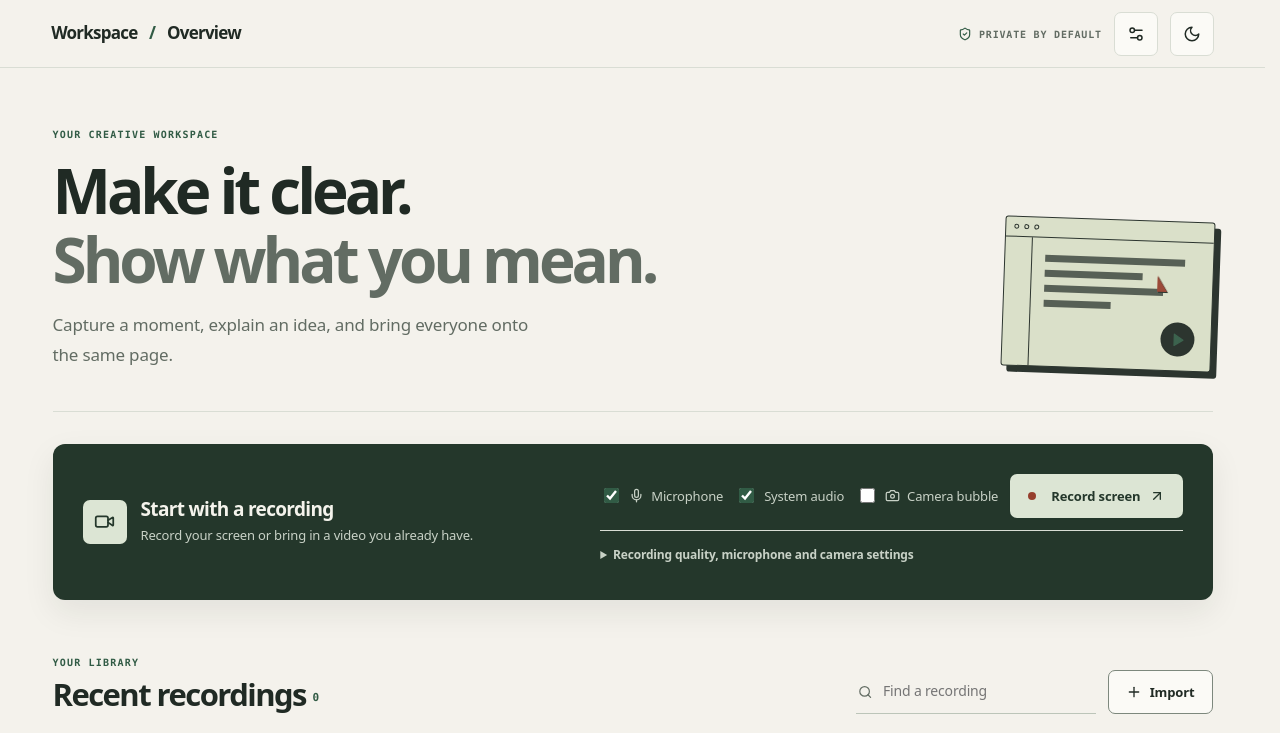
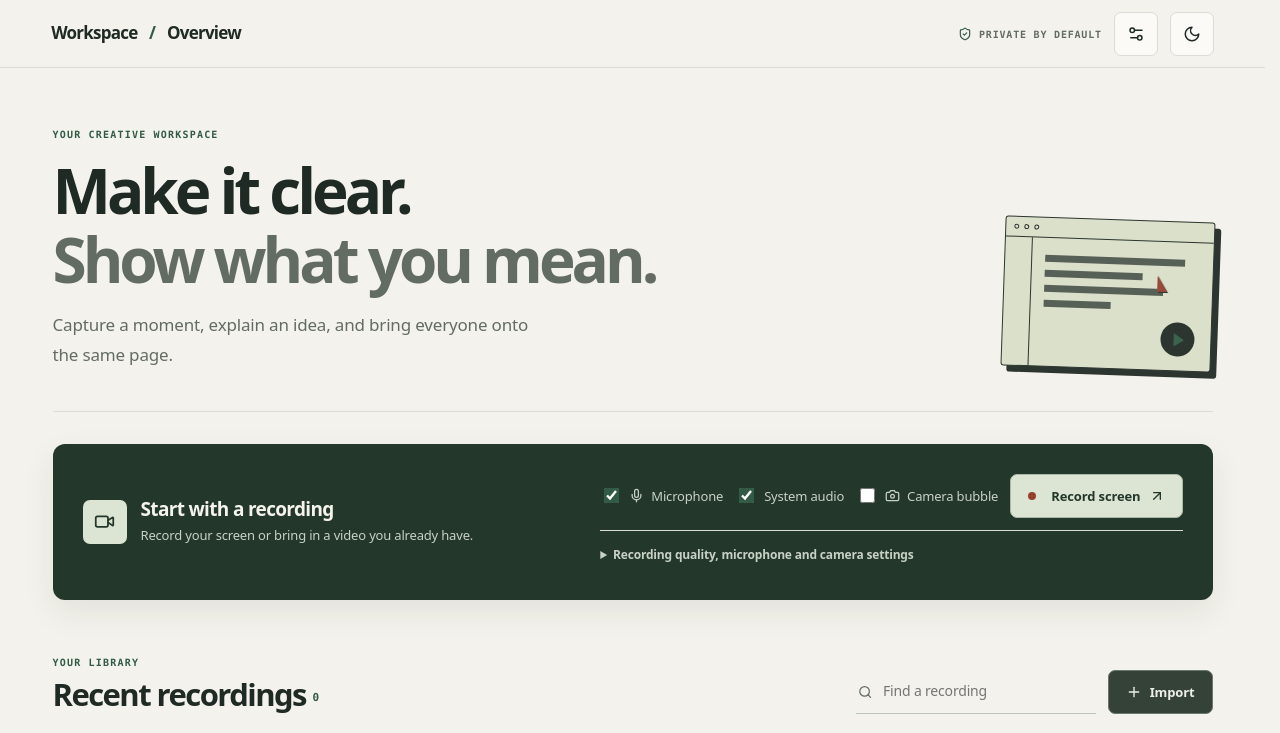
Before and after one commit to buttercode101/ScreenNote, a React (Vite) app in the folder rebuild/: page / in a window 1280 px wide. Shown: the top 733 px of the page. Built offline with nearby package versions, Linux system fonts and the light colour scheme.

Commit message:
fix: use a theme-independent accessible action palette

```diff
--- a/rebuild/src/styles.css
+++ b/rebuild/src/styles.css
@@ -710,24 +710,18 @@ body{font-family:var(--sn-font-ui)!important;line-height:var(--sn-leading-body)}
 .capture-unavailable{color:var(--sn-ink)!important;background:var(--sn-warning-soft)!important}
 .shared-review-status{color:var(--sn-ink)!important}
 
-/* Explicit theme colors for secondary controls and review status; both themes are AA-safe. */
-:root[data-theme="light"] .button.secondary{background-color:#fbfaf6!important;color:#202a24!important;border-color:#7d887d!important}
-:root[data-theme="dark"] .button.secondary{background-color:#202822!important;color:#edf0e9!important;border-color:#7d887d!important}
-.capture-panel .button.secondary{background-color:#dce5d4!important;color:#24372b!important;border-color:#aab8a5!important}
-:root[data-theme="light"] .shared-review-status{background-color:#e9eee5!important;color:#202a24!important;border-color:#9aa797!important}
-:root[data-theme="dark"] .shared-review-status{background-color:#354238!important;color:#edf0e9!important;border-color:#69786b!important}
+
+/* High-contrast action palette shared by light and dark modes. */
+.button.primary{background-color:#183d32!important;color:#f7f7f4!important;border-color:#183d32!important}
+.button.secondary{background-color:#354238!important;color:#edf0e9!important;border-color:#69786b!important}
+.capture-panel .button.primary,.capture-panel .button.secondary{background-color:#dce5d4!important;color:#24372b!important;border-color:#aab8a5!important}
+.button:disabled{opacity:1!important;filter:none!important;transform:none!important;cursor:not-allowed!important;box-shadow:none!important}
+.button.primary:disabled{background-color:#536256!important;color:#edf0e9!important;border-color:#69786b!important}
+.button.secondary:disabled{background-color:#263129!important;color:#b0b9af!important;border-color:#536256!important}
+.share-link-toast .button.secondary{background-color:#354238!important;color:#edf0e9!important;border-color:#69786b!important;opacity:1!important}
+.shared-review-status{background-color:#354238!important;color:#edf0e9!important;border-color:#69786b!important}
 .shared-review-status.approved{background-color:#dce5d4!important;color:#24372b!important;border-color:#aab8a5!important}
-:root[data-theme="dark"] .shared-review-status.approved{background-color:#354b3a!important;color:#edf0e9!important;border-color:#69786b!important}
-:root[data-theme="light"] .publish-status{background-color:#f3e5df!important;color:#202a24!important}
-:root[data-theme="dark"] .publish-status{background-color:#3c2b27!important;color:#edf0e9!important}
-:root[data-theme="light"] .capture-unavailable{background-color:#f4e4cb!important;color:#202a24!important}
-:root[data-theme="dark"] .capture-unavailable{background-color:#3a3021!important;color:#edf0e9!important}
-
-/* Disabled controls remain readable; disabled state is conveyed by muted surfaces, not opacity. */
-.button:disabled{opacity:1!important;filter:none!important;transform:none!important;cursor:not-allowed!important;box-shadow:none!important}
-:root[data-theme="light"] .button.primary:disabled{background-color:#e6e9e1!important;color:#4d584e!important;border-color:#aab8a5!important}
-:root[data-theme="dark"] .button.primary:disabled{background-color:#536256!important;color:#edf0e9!important;border-color:#69786b!important}
-:root[data-theme="light"] .button.secondary:disabled{background-color:#f1f2ec!important;color:#4d584e!important;border-color:#aab8a5!important}
-:root[data-theme="dark"] .button.secondary:disabled{background-color:#263129!important;color:#b0b9af!important;border-color:#536256!important}
-:root[data-theme="light"] .share-link-toast .button.secondary{background-color:#fbfaf6!important;color:#202a24!important;border-color:#7d887d!important}
-:root[data-theme="dark"] .share-link-toast .button.secondary{background-color:#354238!important;color:#edf0e9!important;border-color:#69786b!important;opacity:1!important}
+.shared-review-status.changes-requested{background-color:#f3e5df!important;color:#202a24!important;border-color:#b37b67!important}
+.shared-review-status.needs-feedback{background-color:#e9eee5!important;color:#202a24!important;border-color:#9aa797!important}
+.publish-status{background-color:#f3e5df!important;color:#202a24!important;border-color:#b37b67!important}
+.capture-unavailable{background-color:#f4e4cb!important;color:#202a24!important;border-color:#c5a26c!important}
```
